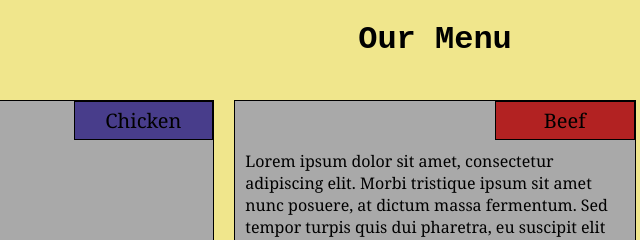
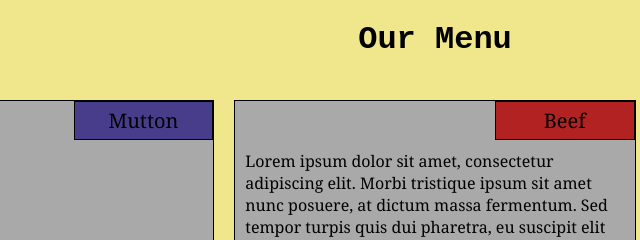
Before and after one commit to jsedwiiin/assignment2, a plain HTML site: page module-2-solution/index.html in a window 1280 px wide. Shown: the top 240 px of the page, 205-845 px from the left. Drawn offline with Linux system fonts and the light colour scheme.

Commit message:
Update index.html

```diff
--- a/module-2-solution/index.html
+++ b/module-2-solution/index.html
@@ -11,7 +11,7 @@
 	<div class="row">
 	<div class="container col-lg-4 col-md-6 col-sm-12">
 		<section>
-		<div id="s1">Chicken</div>
+		<div id="s1">Mutton</div>
 		<p>
 			Lorem ip<h5>po mayire</h5>sum dolor sit amet, consectetur adipiscing elit.
 			 Morbi tristique ipsum sit amet nunc posuere, at dictum massa fermentum.
```
